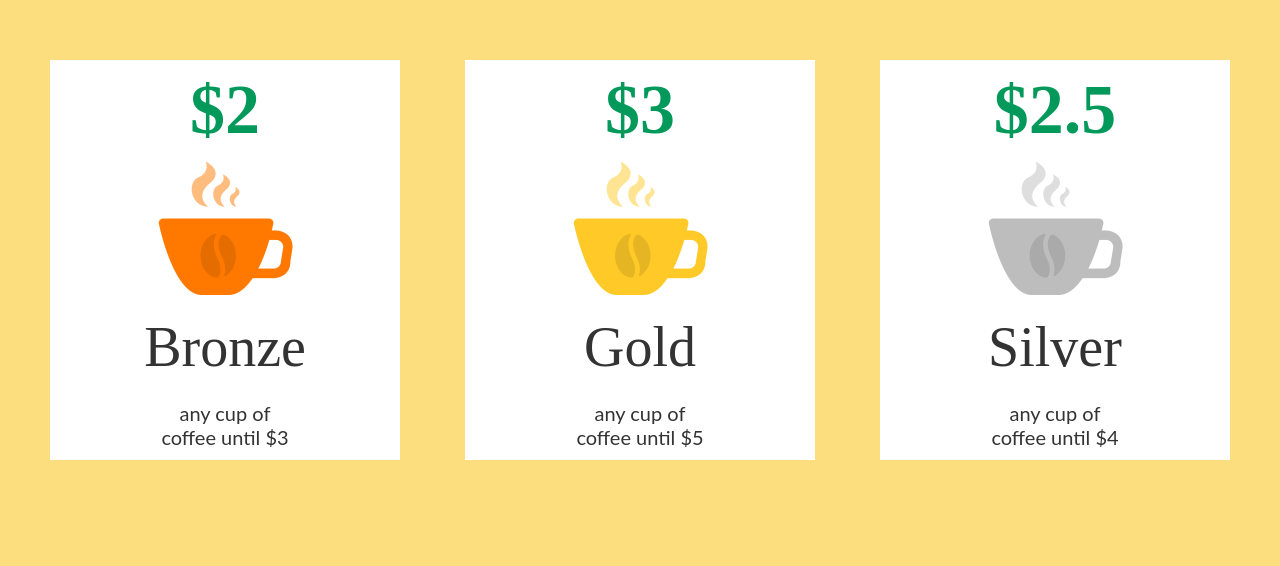
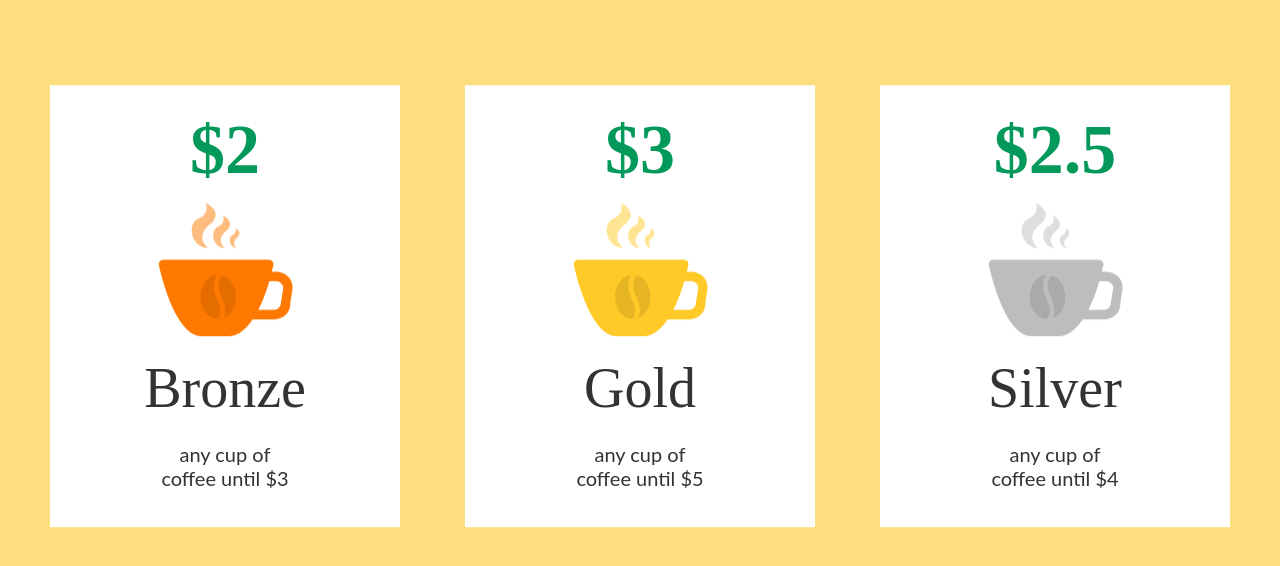
Before and after one commit to SA-Fardin/cup_plans, a plain HTML site: page index.html in a window 1280 px wide. Shown: the part 180-746 px from the top of the page. Drawn offline with Linux system fonts and the light colour scheme.

Commit message:
third commit

```diff
--- a/scss/style.scss
+++ b/scss/style.scss
@@ -21,7 +21,7 @@ body {
 
 .cupbronze {
 	width: 350px;
-	height: 400px;
+	height: 442px;
 	display: flex;
 	flex-direction: column;
 	align-items: center;
@@ -56,13 +56,13 @@ body {
 		font-size: 20px;
 		text-align: center;
 		margin-top: 5px;
-		margin-bottom: 18.5px;
+		margin-bottom: 30px;
 	}
 }
 
 .cupgold {
 	width: 350px;
-	height: 400px;
+	height: 442px;
 	display: flex;
 	flex-direction: column;
 	align-items: center;
@@ -98,13 +98,13 @@ body {
 		font-size: 20px;
 		text-align: center;
 		margin-top: 5px;
-		margin-bottom: 18.5px;
+		margin-bottom: 30px;
 	}
 }
 
 .cupsilver {
 	width: 350px;
-	height: 400px;
+	height: 442px;
 	display: flex;
 	flex-direction: column;
     align-items: center;
@@ -140,7 +140,7 @@ body {
 		font-size: 20px;
 		text-align: center;
 		margin-top: 5px;
-		margin-bottom: 18.5px;
+		margin-bottom: 30px;
 	}
 }
 
```
Also changed, not shown: css/style.css.
